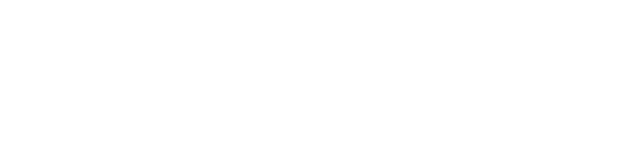
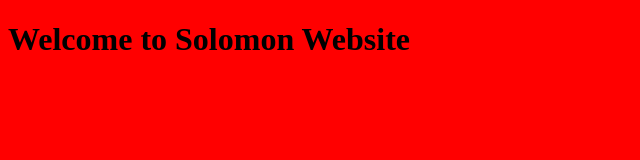
Before and after one commit to ebukaozo90/Solomontest, a plain HTML site: page index.htm in a window 1280 px wide. Shown: the whole page, without its empty margins (0-640 px from the left). Drawn offline with Linux system fonts and the light colour scheme.

Commit message:
Codes Aded

```diff
--- a/index.htm
+++ b/index.htm
@@ -1,11 +1,20 @@
 <!DOCTYPE html>
 <html lang="en">
 <head>
+
+    <style>
+
+        body{
+            background-color: red;
+        }
+    </style>
     <meta charset="UTF-8">
     <meta name="viewport" content="width=device-width, initial-scale=1.0">
     <title>Document</title>
 </head>
 <body>
 
+
+    <h1>Welcome to  Solomon Website</h1>
 </body>
 </html>
```
